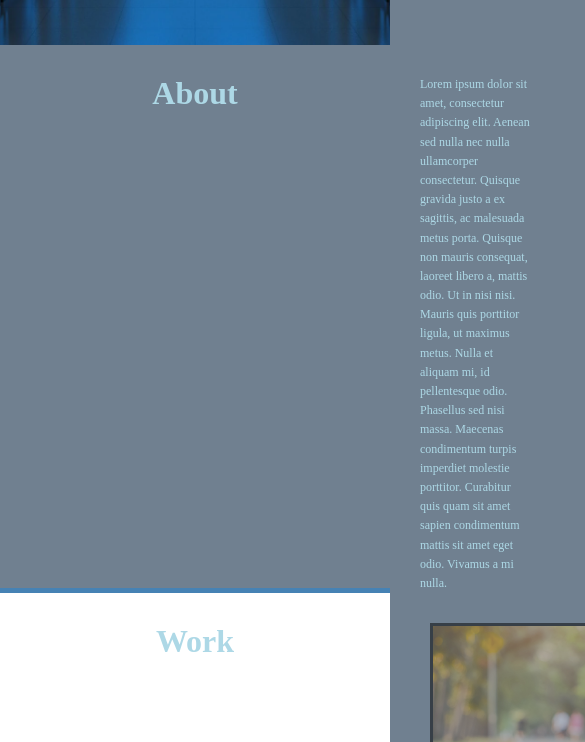
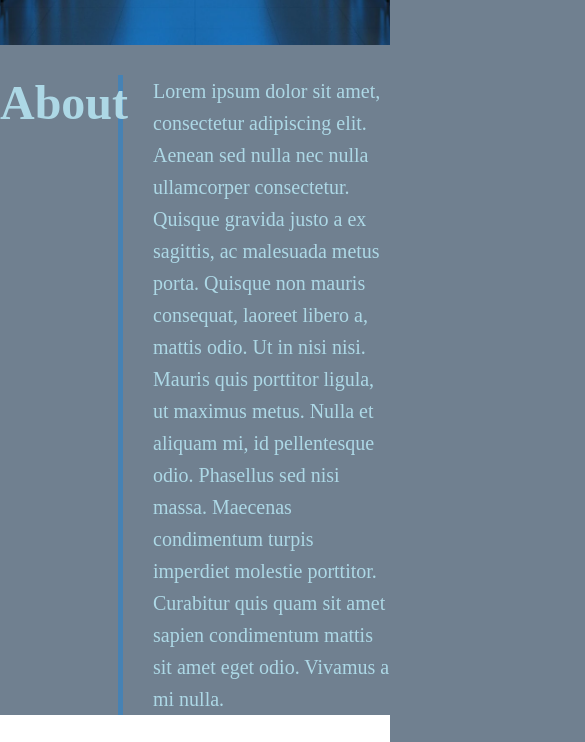
Before and after one commit to mcfoote/my-professional-portfolio-using-html-css, a plain HTML site: page index.html in a window 390 px wide. Shown: the part 630-1372 px from the top of the page, 585 px wide, since content can reach past the window. Drawn offline with Linux system fonts and the light colour scheme.

Commit message:
Trying fixes for deployed version.

```diff
--- a/assets/css/style.css
+++ b/assets/css/style.css
@@ -250,7 +250,7 @@ footer ul li a:hover {
 }
 
 /* Media Query for smaller screens*/
-
+/*
 @media screen and (max-width: 800px) {
     .hero .coolSubtitle {
         font-size: 24px;
@@ -259,15 +259,6 @@ footer ul li a:hover {
 
     .hero .coolSubtitle #subtitleText {
         font-size: 30px;
-    }
-
-    .sectionHeading {
-        border-right: none;
-        text-align: center;
-        min-width: 100%;
-        max-width: 100%;
-        padding: 0;
-        border-bottom: 5px solid var(--accent);
     }
 
     .sectionHeading h2 {
@@ -279,3 +270,4 @@ footer ul li a:hover {
         line-height: 1.6;
     }
 }
+*/
```
